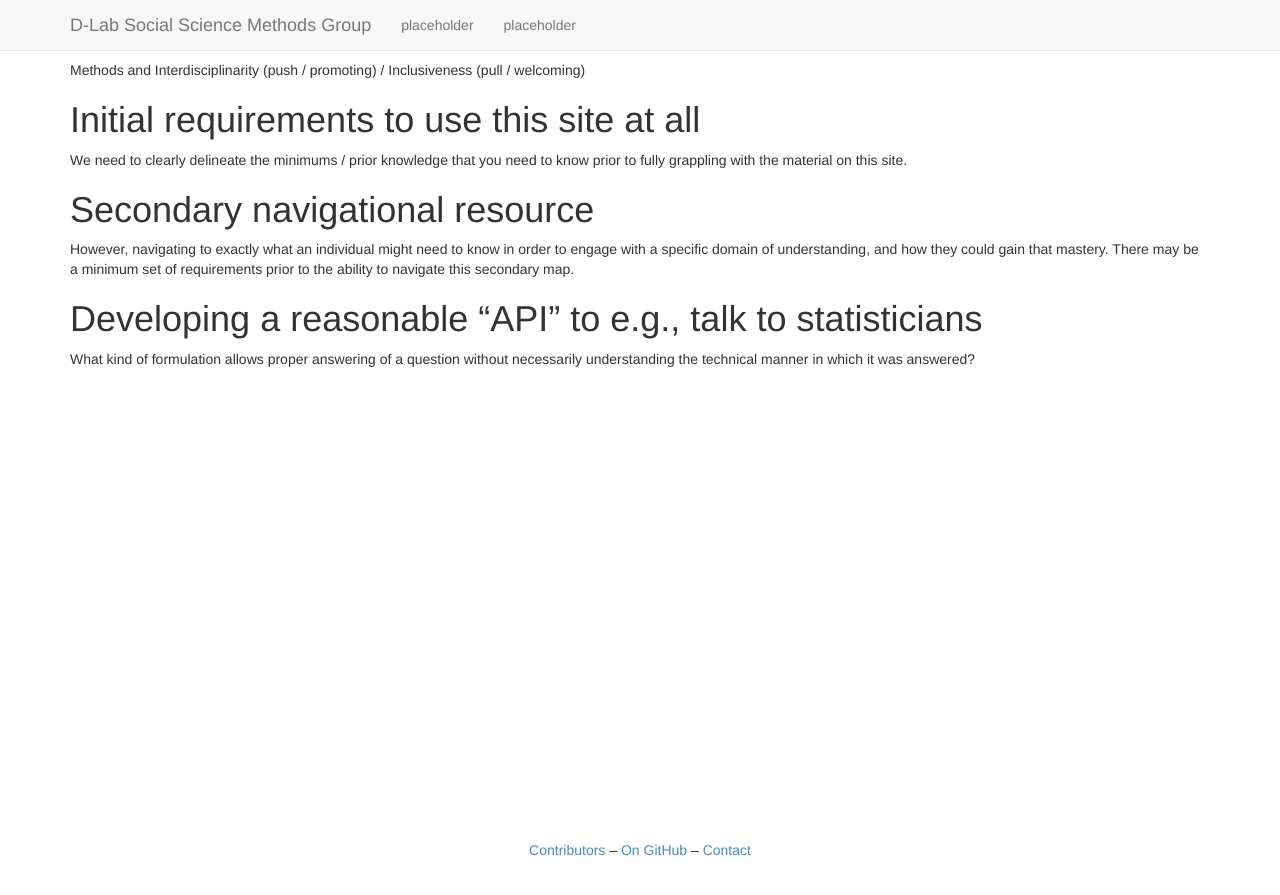
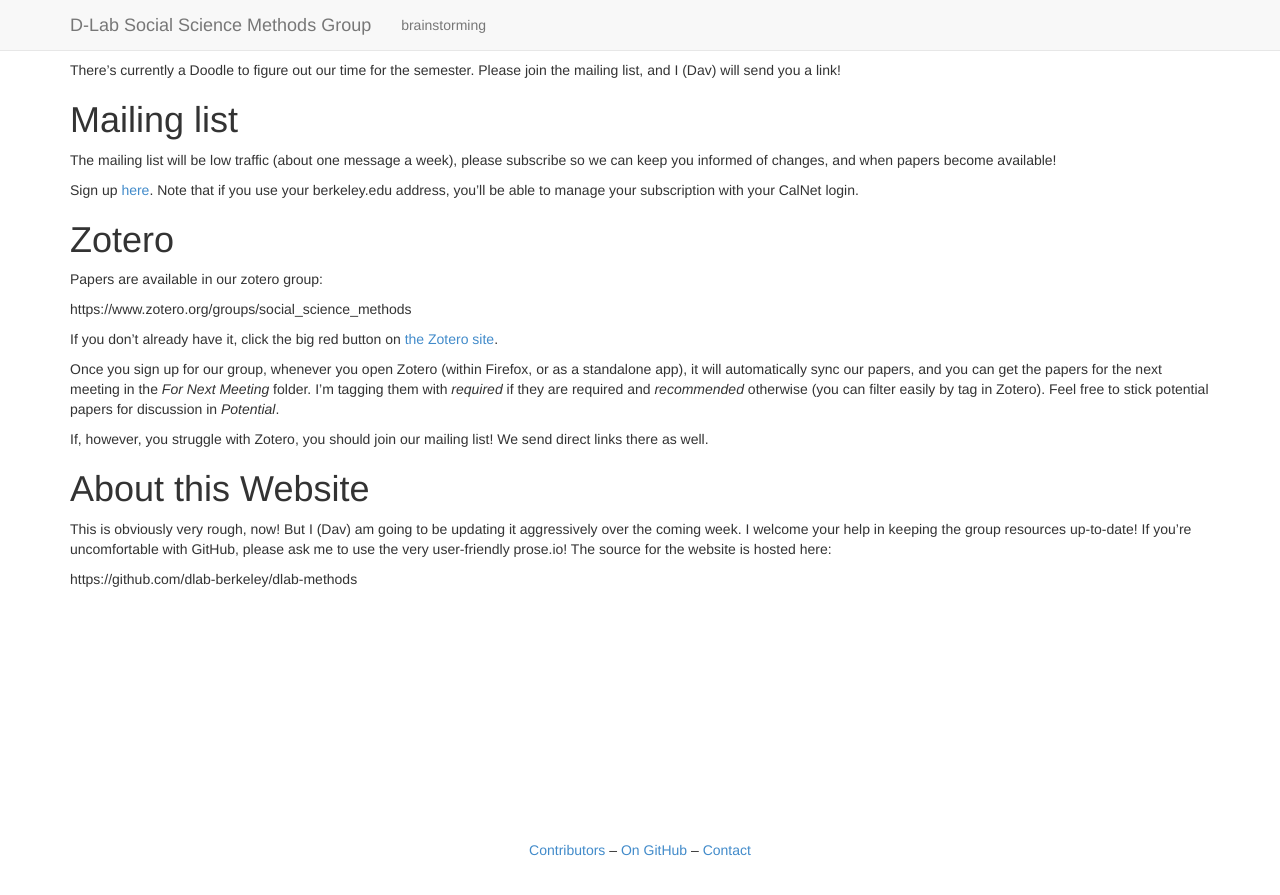
Before and after one commit to dlab-berkeley/dlab-methods, a Jekyll site: the page built from index.md, in a window 1280 px wide. Shown: the top 895 px of the page. Built offline with Jekyll 4.4.1, drawn with Linux system fonts in a browser that asks for light colours; Markdown is read by kramdown in place of the engine named in the settings.

Commit message:
Site is organized with all working links (I hope)

```diff
--- a/_layouts/default.html
+++ b/_layouts/default.html
@@ -45,6 +45,7 @@
               <span class="sr-only">Toggle navigation</span>
               <span class="icon-bar"></span>
               <span class="icon-bar"></span>
+              <span class="icon-bar"></span>
             </button>
             <a class="navbar-brand" href="/">{{ site.name }}</a>
           </div>
@@ -53,24 +54,20 @@
               <li> <!-- we can figure out how to make the current page's <li>
               class="active" and get highlighting. In this case, maybe add a
               "home" link back? -->
-                <a href="/place.html">placeholder</a>
+                <a href="/brainstorming.html">brainstorming</a>
               </li>
-              <li>
-                <a href="/holder.html">placeholder</a>
-              </li>
+              <!-- <li> -->
+              <!--   <a href="/placeholder.html">placeholder</a> -->
+              <!-- </li> -->
             </ul>
           </div><!--/.nav-collapse -->
         </div>
       </div>
 
       <div class="container">
-        <!-- <div class="page&#45;header"> -->
-          <!-- <div class="col&#45;md&#45;10"> -->
 
-      {{ content }}
+        {{ content }}
 
-          <!-- </div> -->
-        <!-- </div> -->
       </div>
 
     </div><!-- wrap -->
--- a/index.md
+++ b/index.md
@@ -1,23 +1,45 @@
 ---
-title: Welcome to the Social Science Methods Group at the D-Lab!
+title: D-Lab Social Science Methods Group
 author: Dav Clark
 layout: default
 ---
-Methods and Interdisciplinarity (push / promoting) / Inclusiveness (pull / welcoming)
+There's currently a Doodle to figure out our time for the semester. Please join
+the mailing list, and I (Dav) will send you a link!
 
-# Initial requirements to use this site at all
+# Mailing list
 
-We need to clearly delineate the minimums / prior knowledge that you need to
-know prior to fully grappling with the material on this site.
+The mailing list will be low traffic (about one message a week), please
+subscribe so we can keep you informed of changes, and when papers become
+available!
 
-# Secondary navigational resource
+Sign up
+[here](https://calmail.berkeley.edu/manage/list/listinfo/dlab-methods@lists.berkeley.edu).
+Note that if you use your berkeley.edu address, you'll be able to manage your
+subscription with your CalNet login.
 
-However, navigating to exactly what an individual might need to know in order to
-engage with a specific domain of understanding, and how they could gain that
-mastery. There may be a minimum set of requirements prior to the ability to
-navigate this secondary map.
+# Zotero
 
-# Developing a reasonable "API" to e.g., talk to statisticians
+Papers are available in our zotero group:
 
-What kind of formulation allows proper answering of a question without
-necessarily understanding the technical manner in which it was answered?
+https://www.zotero.org/groups/social_science_methods
+
+If you don't already have it, click the big red button on [the Zotero
+site](https://www.zotero.org).
+
+Once you sign up for our group, whenever you open Zotero (within Firefox, or as
+a standalone app), it will automatically sync our papers, and you can get the
+papers for the next meeting in the *For Next Meeting* folder. I'm tagging them
+with *required* if they are required and *recommended* otherwise (you can filter
+easily by tag in Zotero). Feel free to stick potential papers for discussion in
+*Potential*.
+
+If, however, you struggle with Zotero, you should join our mailing list! We send
+direct links there as well.
+
+# About this Website
+
+This is obviously very rough, now! But I (Dav) am going to be updating it aggressively over the coming week. I welcome your help in keeping the group resources
+up-to-date! If you're uncomfortable with GitHub, please ask me to use the very
+user-friendly prose.io! The source for the website is hosted here:
+
+https://github.com/dlab-berkeley/dlab-methods
```
